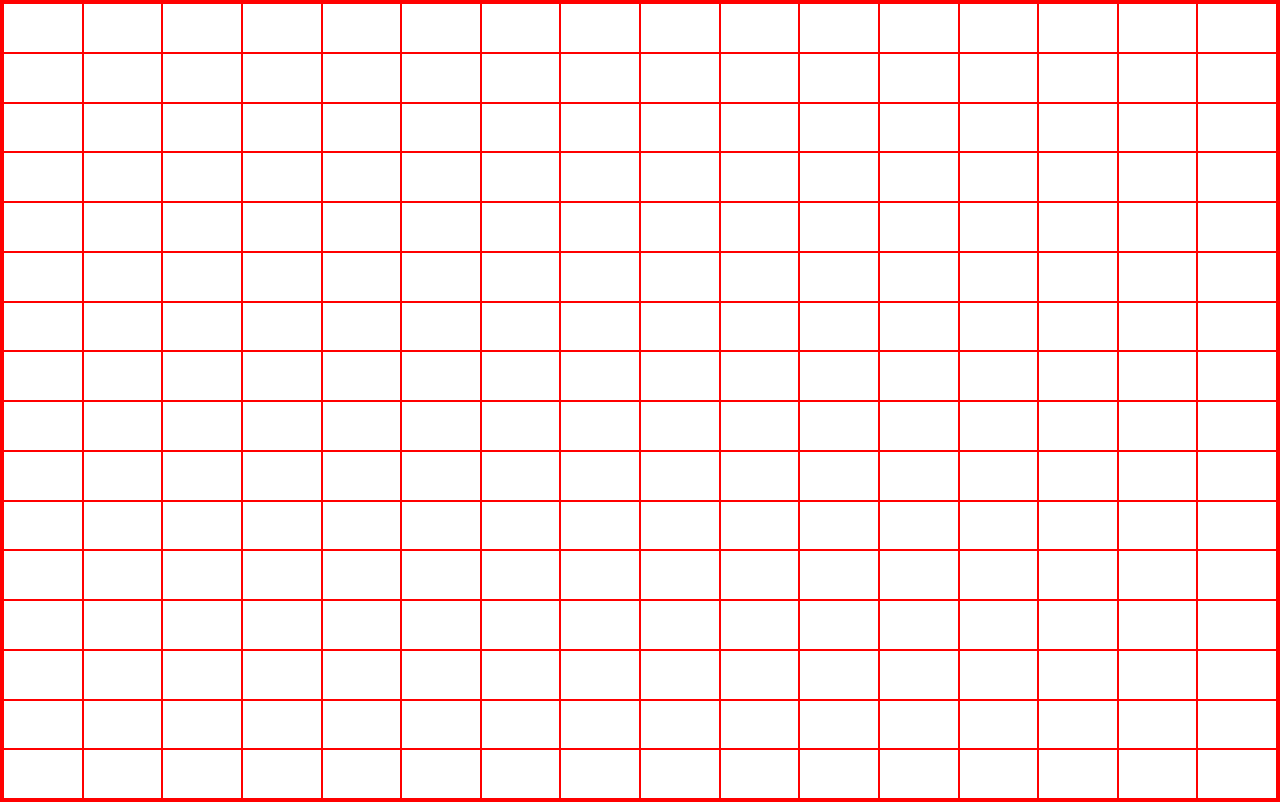
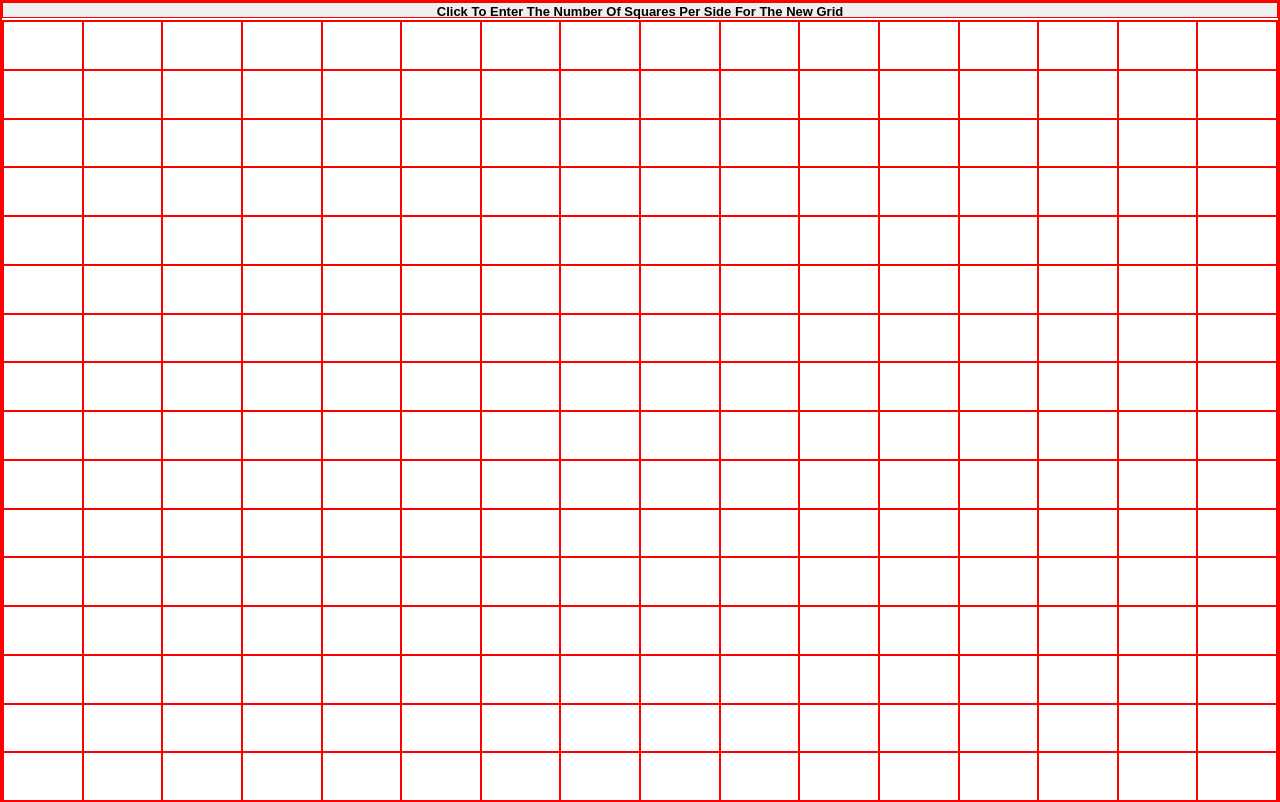
Before and after one commit to amineennaciri/odin-etch-a-sketch, a plain HTML site: page index.html in a window 1280 px wide. Drawn offline with Linux system fonts and the light colour scheme.

Commit message:
the button call function with the prompt still need to link the prompt result with the number of box in the grid

```diff
--- a/css/styles.css
+++ b/css/styles.css
@@ -7,9 +7,14 @@
     max-width: 100vw;
     margin: 0;
 }
-
+button{
+    height: 2%;
+    width: 100%;
+    font-weight: bolder;
+    font-size: small;
+}
 .container{
-    height: 100%;
+    height: 98%;
     width: 100%;
     display: flex;
     flex-wrap: wrap;
--- a/index.html
+++ b/index.html
@@ -8,6 +8,7 @@
     <link rel="stylesheet" href="css/styles.css">
 </head>
 <body>
+    <button>Click To Enter The Number Of Squares Per Side For The New Grid</button>
     <div class="container"></div>
     <script src="javascript/script.js"></script>
 </body>
--- a/javascript/script.js
+++ b/javascript/script.js
@@ -1,3 +1,12 @@
+// setting up the button logic
+const btn = document.querySelector('button')
+let result = btn.addEventListener('click',gridNum)
+function gridNum(){
+    let boxNum = prompt('Enter the number of squares per side for the new grid.')
+    console.log(boxNum)
+}
+
+
 // creating the 16x16 boxes with javascript
 const container = document.getElementsByClassName('container');
 for(let i=1; i<= 256;i++){
```
